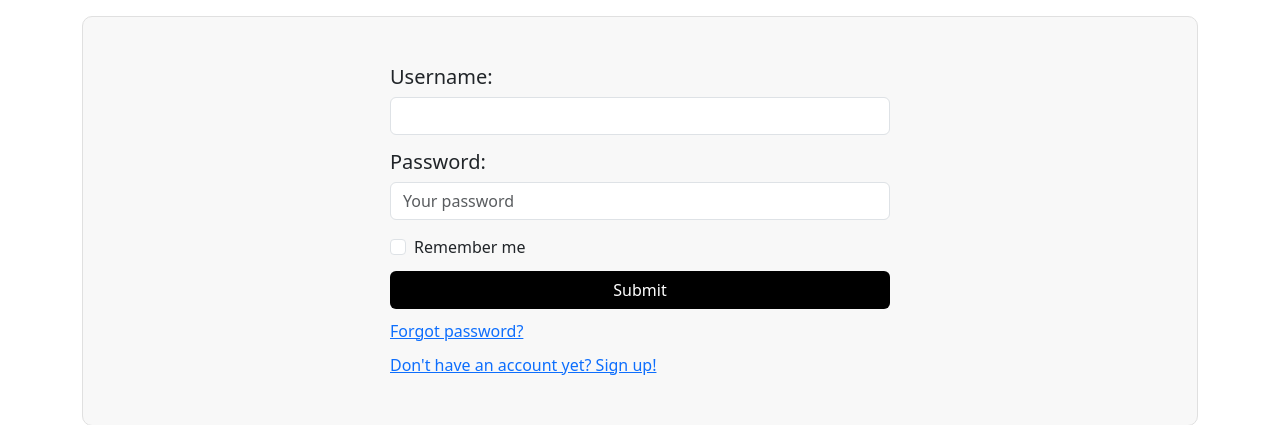
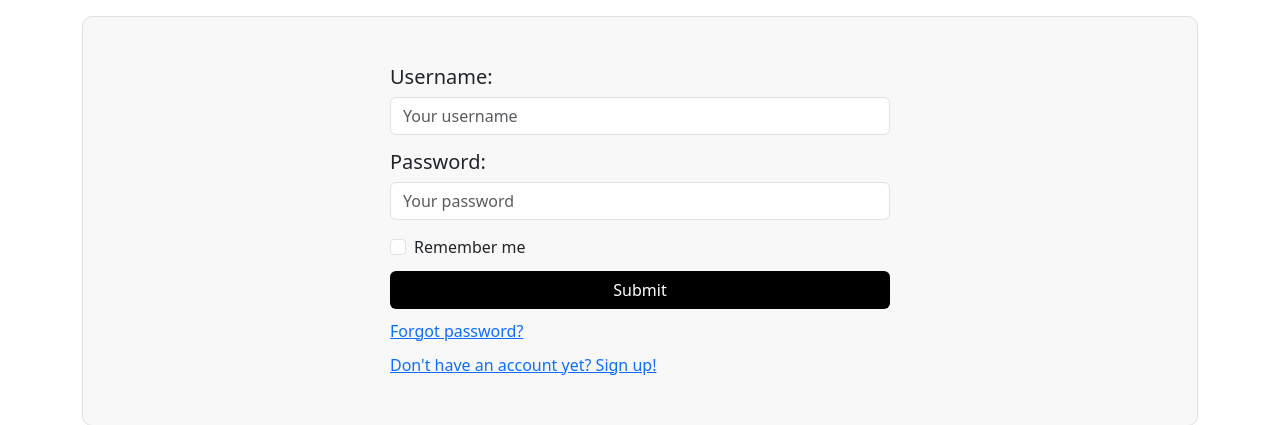
Before and after one commit to ben12mwaniki/skill-up, a Django app: page /login/ in a window 1280 px wide. Shown: the part 124-549 px from the top of the page. Run offline with Django 5.2, Linux system fonts and the light colour scheme.

Commit message:
Added placeholder for username

```diff
--- a/skillup/templates/login.html
+++ b/skillup/templates/login.html
@@ -18,7 +18,7 @@
                 {% csrf_token %}
 
                 <h5><label for="user_name">Username:</label></h5>
-                <input type="text" name="user_name" class="form-control" required>
+                <input type="text" name="user_name" class="form-control" placeholder="Your username" required>
                 <h5><label for="password">Password:</label></h5>
                 <input type="password" name="password" class="form-control" placeholder="Your password" required>
                 {% if error %}
```
